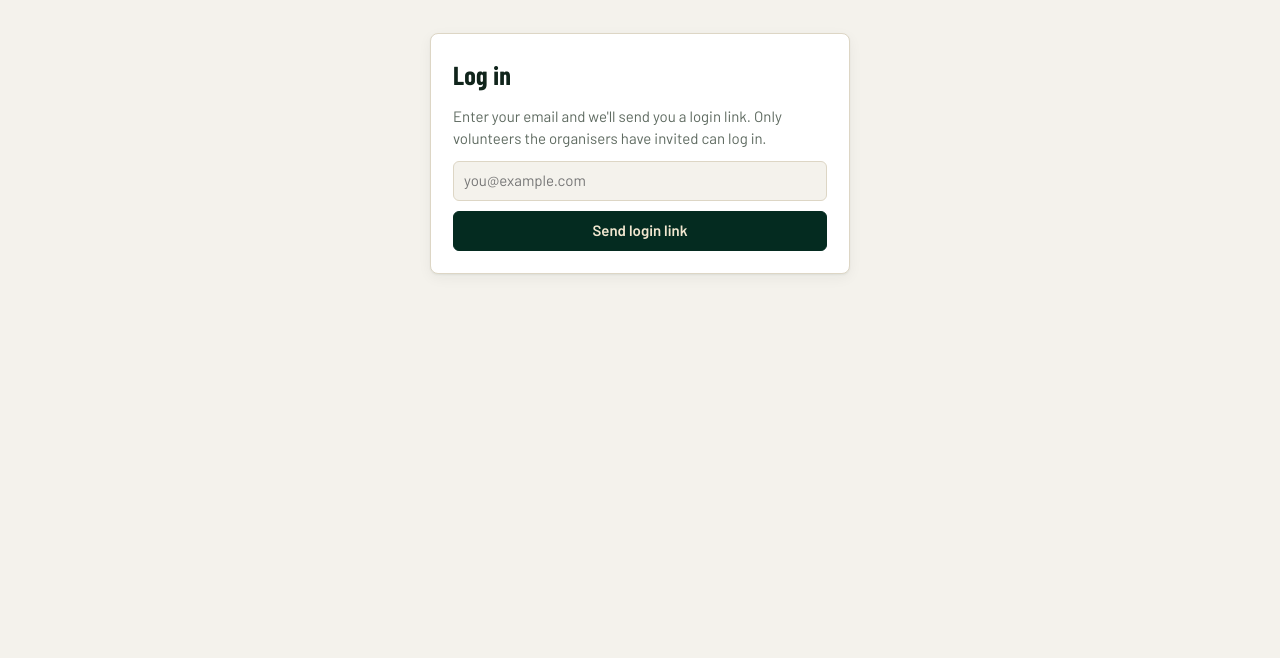
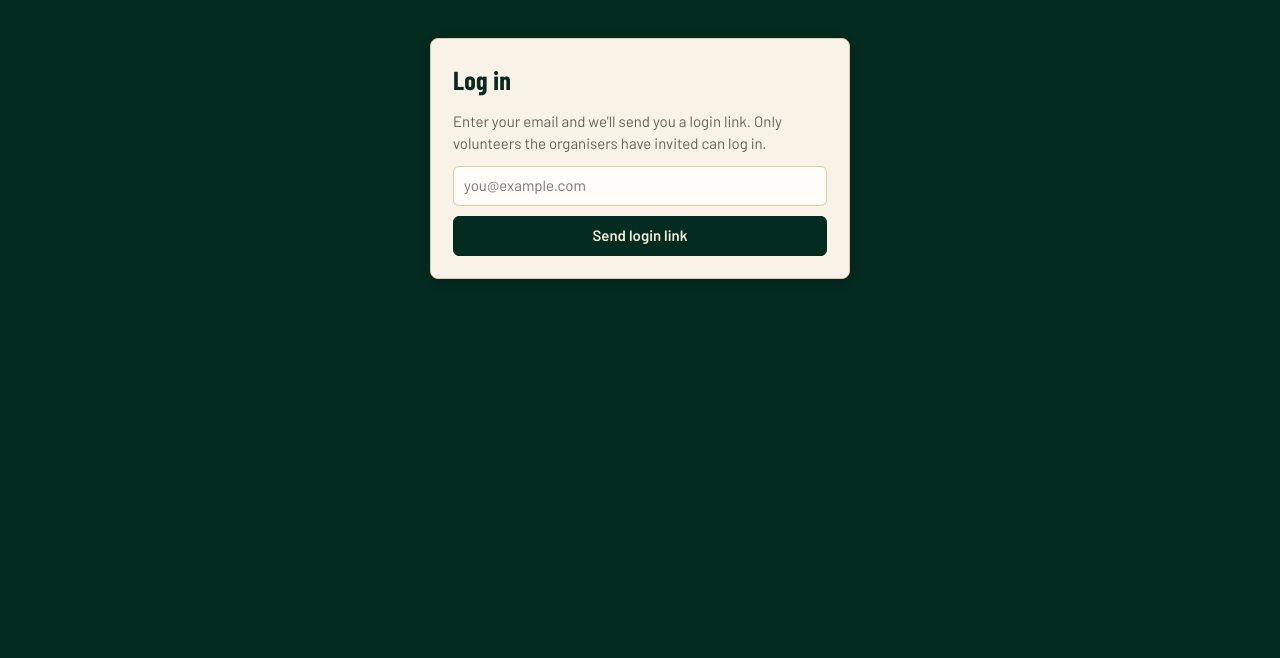
Before and after one commit to 2m6fwzjg6f-design/nordic-cup-app, a plain HTML site: page index.html in a window 1280 px wide. Shown: the part 142-800 px from the top of the page. Drawn offline with nearby package versions, Linux system fonts and the light colour scheme.

Commit message:
Add files via upload

```diff
--- a/index.html
+++ b/index.html
@@ -12,30 +12,28 @@
 <link rel="stylesheet" href="https://fonts.googleapis.com/css2?family=Barlow+Condensed:wght@600;700&family=Barlow:wght@400;500;600&display=swap">
 <style>
 :root{
-  --bg:#F4F2EC; --surface:#FFFFFF; --surface-2:#EDE8DC; --ink:#10241B; --muted:#5E6A60; --line:#DDD6C5;
-  --pitch:#042B20; --pitch-ink:#F1E7D0; --pitch-soft:#E2EAE3;
+  --bg:#042B20; --surface:#F8F3E6; --surface-2:#EFE5CD; --ink:#0B2A1F; --muted:#5E6653; --line:#DCCDA9; --field:#FFFDF7;
+  --pitch:#042B20; --pitch-ink:#F4EBD6; --pitch-soft:#F1E6C8;
   --band:#D6C39C; --band-ink:#2B2410;
-  --brand:#042B20; --brand-ink:#F1E7D0; --gold:#D6C39C; --olive:#93916E;
-  --warn:#B45309; --warn-soft:#FCEBD3; --bad:#B42318; --bad-soft:#FBE0DD; --good:#12603F; --good-soft:#DDEEE3;
-  --shadow:0 1px 2px rgba(4,43,32,.06),0 4px 14px rgba(4,43,32,.05);
+  --brand:#06372A; --brand-ink:#F4EBD6; --gold:#D6C39C; --olive:#93916E;
+  --warn:#9A4A06; --warn-soft:#FBE7CC; --bad:#A8281C; --bad-soft:#F9DEDA; --good:#0E5E3C; --good-soft:#DCEBDD;
+  --shadow:0 2px 10px rgba(0,0,0,.25);
 }
 @media (prefers-color-scheme:dark){:root:not([data-theme="light"]){
-  color-scheme:dark;
-  --bg:#0A1510; --surface:#11201A; --surface-2:#192A22; --ink:#ECE6D8; --muted:#A4AB9F; --line:#28392F;
-  --pitch:#D6C39C; --pitch-ink:#042B20; --pitch-soft:#1C3328;
+  --bg:#042B20; --surface:#F8F3E6; --surface-2:#EFE5CD; --ink:#0B2A1F; --muted:#5E6653; --line:#DCCDA9; --field:#FFFDF7;
+  --pitch:#042B20; --pitch-ink:#F4EBD6; --pitch-soft:#F1E6C8;
   --band:#D6C39C; --band-ink:#2B2410;
-  --brand:#042B20; --brand-ink:#F1E7D0; --gold:#D6C39C; --olive:#B3B08A;
-  --warn:#F0A145; --warn-soft:#3A2710; --bad:#F2796C; --bad-soft:#3D1B18; --good:#6CCB98; --good-soft:#173125;
-  --shadow:none;
+  --brand:#06372A; --brand-ink:#F4EBD6; --gold:#D6C39C; --olive:#93916E;
+  --warn:#9A4A06; --warn-soft:#FBE7CC; --bad:#A8281C; --bad-soft:#F9DEDA; --good:#0E5E3C; --good-soft:#DCEBDD;
+  --shadow:0 2px 10px rgba(0,0,0,.25);
 }}
 :root[data-theme="dark"]{
-  color-scheme:dark;
-  --bg:#0A1510; --surface:#11201A; --surface-2:#192A22; --ink:#ECE6D8; --muted:#A4AB9F; --line:#28392F;
-  --pitch:#D6C39C; --pitch-ink:#042B20; --pitch-soft:#1C3328;
+  --bg:#042B20; --surface:#F8F3E6; --surface-2:#EFE5CD; --ink:#0B2A1F; --muted:#5E6653; --line:#DCCDA9; --field:#FFFDF7;
+  --pitch:#042B20; --pitch-ink:#F4EBD6; --pitch-soft:#F1E6C8;
   --band:#D6C39C; --band-ink:#2B2410;
-  --brand:#042B20; --brand-ink:#F1E7D0; --gold:#D6C39C; --olive:#B3B08A;
-  --warn:#F0A145; --warn-soft:#3A2710; --bad:#F2796C; --bad-soft:#3D1B18; --good:#6CCB98; --good-soft:#173125;
-  --shadow:none;
+  --brand:#06372A; --brand-ink:#F4EBD6; --gold:#D6C39C; --olive:#93916E;
+  --warn:#9A4A06; --warn-soft:#FBE7CC; --bad:#A8281C; --bad-soft:#F9DEDA; --good:#0E5E3C; --good-soft:#DCEBDD;
+  --shadow:0 2px 10px rgba(0,0,0,.25);
 }
 *{box-sizing:border-box}
 body{background:var(--bg);color:var(--ink);font:15px/1.45 Barlow,system-ui,-apple-system,"Segoe UI",sans-serif;padding-inline:16px;padding-block:0 48px}
@@ -46,7 +44,7 @@ button,input,select,textarea{font:inherit;color:inherit}
 button{cursor:pointer}
 :focus-visible{outline:2px solid var(--pitch);outline-offset:2px}
 
-header.top{display:flex;flex-wrap:wrap;align-items:center;justify-content:space-between;gap:14px 20px;margin-top:16px;padding:16px 20px;background:var(--brand);color:var(--brand-ink);border-radius:10px;border-bottom:4px solid var(--gold)}
+header.top{display:flex;flex-wrap:wrap;align-items:center;justify-content:space-between;gap:14px 20px;margin-top:16px;padding:18px 20px;background:var(--brand);color:var(--brand-ink);border-radius:10px;border:1px solid rgba(214,195,156,.35);border-bottom:4px solid var(--gold)}
 .brand{display:flex;align-items:center;gap:14px;min-width:0}
 .brand img{width:76px;height:76px;flex:none;filter:drop-shadow(0 2px 6px rgba(0,0,0,.35))}
 header.top h1{font-size:36px;line-height:1;text-transform:uppercase;letter-spacing:.04em}
@@ -62,9 +60,9 @@ header.top .linkbtn{color:var(--gold)}
 .fee-chip b{color:var(--ink)}
 .linkbtn{background:none;border:0;color:var(--pitch);font-weight:600;padding:4px 2px;text-decoration:underline;text-underline-offset:3px}
 
-.notice{margin-top:12px;padding:8px 12px;border-radius:6px;background:var(--warn-soft);color:var(--warn);font-size:14px}
+.notice{margin-top:12px;border:1px solid var(--warn);padding:8px 12px;border-radius:6px;background:var(--warn-soft);color:var(--warn);font-size:14px}
 
-.stats{display:grid;grid-template-columns:repeat(auto-fit,minmax(150px,1fr));gap:1px;background:var(--line);border:1px solid var(--line);border-radius:8px;overflow:hidden;margin-block:16px}
+.stats{display:grid;grid-template-columns:repeat(auto-fit,minmax(150px,1fr));gap:1px;background:var(--gold);border:1px solid var(--gold);border-radius:8px;overflow:hidden;margin-block:16px}
 .stat{background:var(--surface);padding:12px 14px}
 .stat .lbl{font-size:12px;text-transform:uppercase;letter-spacing:.06em;color:var(--muted)}
 .stat .val{font-family:"Barlow Condensed",sans-serif;font-weight:700;font-size:28px;line-height:1.1}
@@ -77,7 +75,7 @@ header.top .linkbtn{color:var(--gold)}
 .panel{background:var(--surface);border:1px solid var(--line);border-radius:8px;box-shadow:var(--shadow)}
 .list-head{display:flex;gap:8px;padding:12px;border-bottom:1px solid var(--line);flex-wrap:wrap}
 .list-head input{flex:1 1 160px}
-input[type=text],input[type=number],select,textarea{background:var(--bg);border:1px solid var(--line);border-radius:6px;padding:8px 10px;min-width:0}
+input[type=text],input[type=number],select,textarea{background:var(--field);border:1px solid var(--line);border-radius:6px;padding:8px 10px;min-width:0}
 textarea{width:100%;resize:vertical}
 .btn{border:1px solid var(--line);background:var(--surface-2);border-radius:6px;padding:8px 12px;font-weight:600;white-space:nowrap}
 .btn.primary{background:var(--pitch);color:var(--pitch-ink);border-color:var(--pitch)}
@@ -87,7 +85,7 @@ textarea{width:100%;resize:vertical}
 
 .filters{display:flex;gap:6px;padding:8px 12px;border-bottom:1px solid var(--line);flex-wrap:wrap}
 .filters button{border:1px solid var(--line);background:transparent;border-radius:999px;padding:3px 10px;font-size:13px;color:var(--muted)}
-.filters button[aria-pressed=true]{background:var(--ink);color:var(--bg);border-color:var(--ink)}
+.filters button[aria-pressed=true]{background:var(--pitch);color:var(--pitch-ink);border-color:var(--pitch)}
 
 .teams{list-style:none;margin:0;padding:0;max-height:62vh;overflow:auto}
 @media (max-width:860px){.teams{max-height:none}}
@@ -153,7 +151,7 @@ textarea{width:100%;resize:vertical}
 .form .row{display:grid;grid-template-columns:repeat(auto-fit,minmax(160px,1fr));gap:12px}
 .form label{display:grid;gap:4px;font-size:13px;font-weight:600;color:var(--muted)}
 .form .actions{display:flex;gap:8px;flex-wrap:wrap}
-.foot{margin-top:24px;color:var(--muted);font-size:13px}
+.foot{margin-top:24px;color:var(--gold);opacity:.85;font-size:13px}
 @media (prefers-reduced-motion:no-preference){.teams li button,.btn{transition:background-color .12s,border-color .12s}}
 .login{max-width:420px;margin:40px auto;padding:22px;display:grid;gap:12px}
 .login h2{font-size:26px}
```
